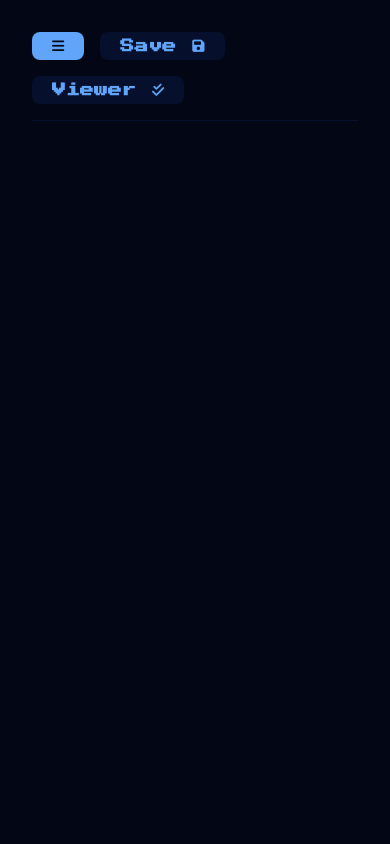
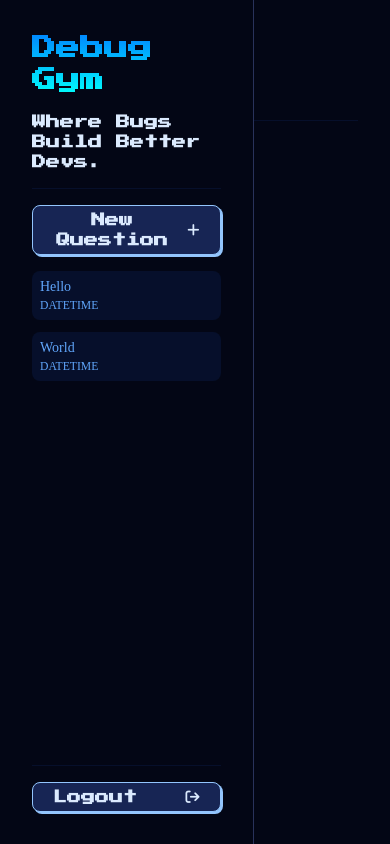
Before and after one commit to ericdoering/debug-gym, a Next.js app: page /questions in a window 390 px wide. Both pictures are taken after a click on the button 58 px from the left and 46 px from the top of the page. Built offline with nearby package versions, Linux system fonts and the light colour scheme; a web font is replaced by a local one.

Commit message:
responsive clicking for sidebar navigation

```diff
--- a/app/questions/page.tsx
+++ b/app/questions/page.tsx
@@ -6,24 +6,28 @@ import SideNav from "@/components/SideNav";
 import { useState } from "react";
 
 export default function QuestionPage() {
-  const [isViewer, setIsViewer] = useState(true);
+  const [isViewer, setIsViewer] = useState(false);
   const [text, setText] = useState("")
+  const [showNav, setShowNav] = useState(false)
 
   function handleToggleViewer() {
-    console.log("IS VIEWER", isViewer)
     setIsViewer(!isViewer)
+  }
+
+  function handleToggleMenu() {
+    setShowNav(!showNav)
   }
 
 
   return (
     <>
       <main id="questions">
-        <SideNav />
+        <SideNav setShowNav={setShowNav} showNav={showNav} />
         {!isViewer && (
-          <Editor setText={setText} text={text} isViewer={isViewer} handleToggleViewer={handleToggleViewer} />
+          <Editor handleToggleMenu={handleToggleMenu} setText={setText} text={text} isViewer={isViewer} handleToggleViewer={handleToggleViewer} />
         )}
         {isViewer && (
-          <MDX text={text} isViewer={isViewer} handleToggleViewer={handleToggleViewer} />
+          <MDX handleToggleMenu={handleToggleMenu} text={text} isViewer={isViewer} handleToggleViewer={handleToggleViewer} />
         )}
       </main>
     </>
--- a/components/SideNav.tsx
+++ b/components/SideNav.tsx
@@ -1,9 +1,25 @@
-export default function SideNav () {
+import { useEffect, useRef } from "react";
+
+export default function SideNav (props) {
     const questions = ["hello", "world"];
-    const showNav = false;
+    const { showNav, setShowNav } = props;
+    const ref = useRef();
+
+    useEffect(() => {
+        function handleClickOutside(event) {
+            if (ref.current && !ref.current.contains(event.target)) {
+                setShowNav(false);
+            }
+        }
+        document.addEventListener("mousedown", handleClickOutside);
+        return () => {
+            document.removeEventListener("mousedown", handleClickOutside);
+        };
+    }, [setShowNav]);
+
     return (
         <>
-            <section className={"nav " + (showNav ? "" : "hidden-nav")}>
+            <section ref={ref} className={"nav " + (showNav ? "" : "hidden-nav")}>
                 <h1 className="text-gradient">Debug Gym</h1>
                 <h6>Where Bugs Build Better Devs.</h6>
                 <div className="full-line"></div>
--- a/components/TopNav.tsx
+++ b/components/TopNav.tsx
@@ -1,9 +1,9 @@
 export default function TopNav(props: { isViewer: unknown; }) {
-const { isViewer, handleToggleViewer } = props
+const { isViewer, handleToggleViewer, handleToggleMenu } = props
   return (
     <>
       <div className="questions-btn">
-        <button className="card-button-primary menu">
+        <button onClick={handleToggleMenu} className="card-button-primary menu">
           <i className="fa-solid fa-bars"></i>
         </button>
         <button className="card-button-secondary">
```
